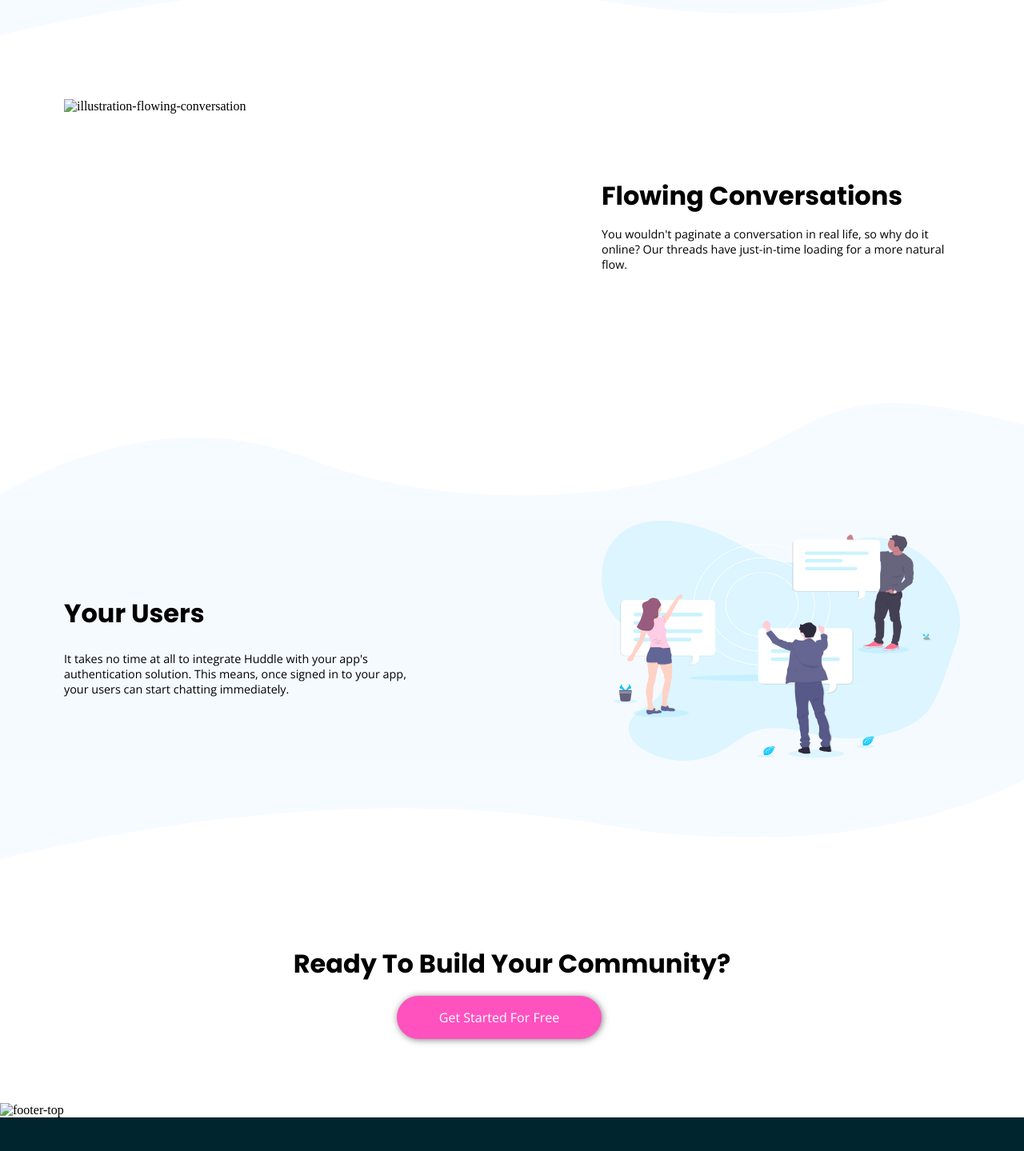
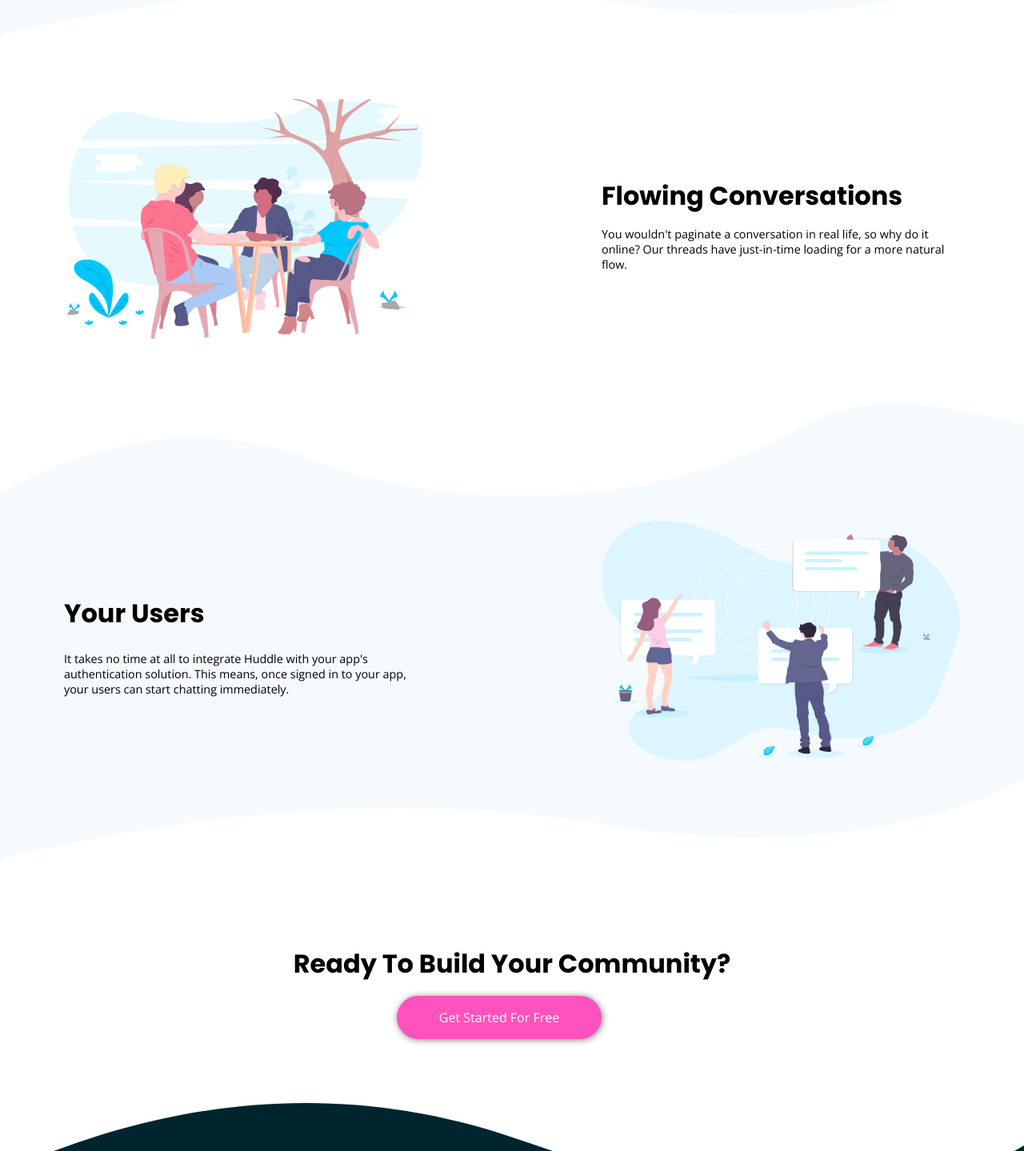
Before and after one commit to SONALI-NEGI/huddle-landing-page-with-curved-sections-using-HTML-and-CSS, a plain HTML site: page index.html in a window 1280 px wide. Shown: the part 1830-3269 px from the top of the page at 80% size. Drawn offline with nearby package versions, Linux system fonts and the light colour scheme; the site is published under a folder, as on GitHub Pages, so addresses that start at the root find nothing.

Commit message:
corrected images link

```diff
--- a/index.html
+++ b/index.html
@@ -106,7 +106,7 @@
       </div>
 
       <div class="section-2">
-        <img src="/images/illustration-flowing-conversation.svg" alt="illustration-flowing-conversation" class="section-img">
+        <img src="./images/illustration-flowing-conversation.svg" alt="illustration-flowing-conversation" class="section-img">
         <div class="section-2-info">
           <h2>Flowing Conversations</h2>
           <p>
@@ -151,7 +151,7 @@
 
 
       <footer>
-        <img src="/images/bg-footer-top-desktop.svg" alt="footer-top" id="footer-top">
+        <img src="./images/bg-footer-top-desktop.svg" alt="footer-top" id="footer-top">
         <div class="section-5">
 
           <div class="section-5-info">
```
